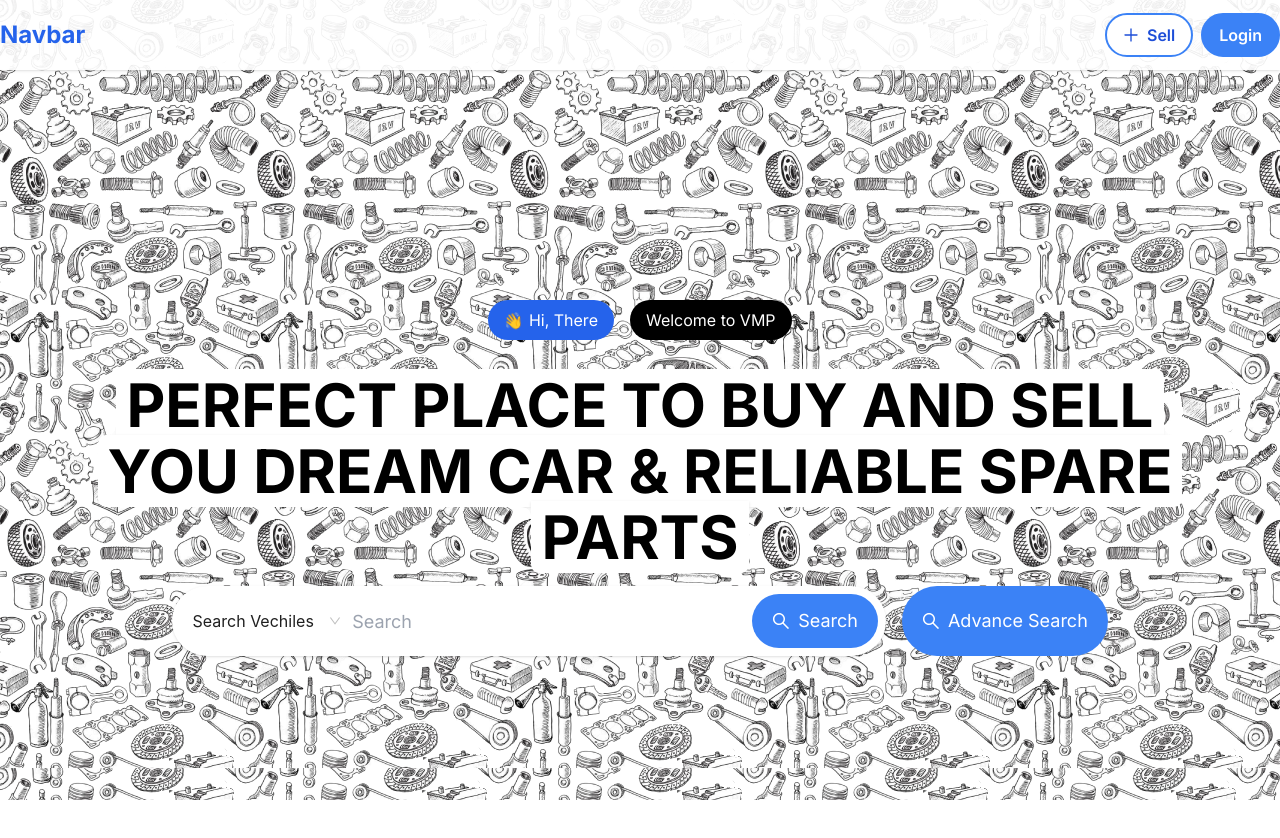
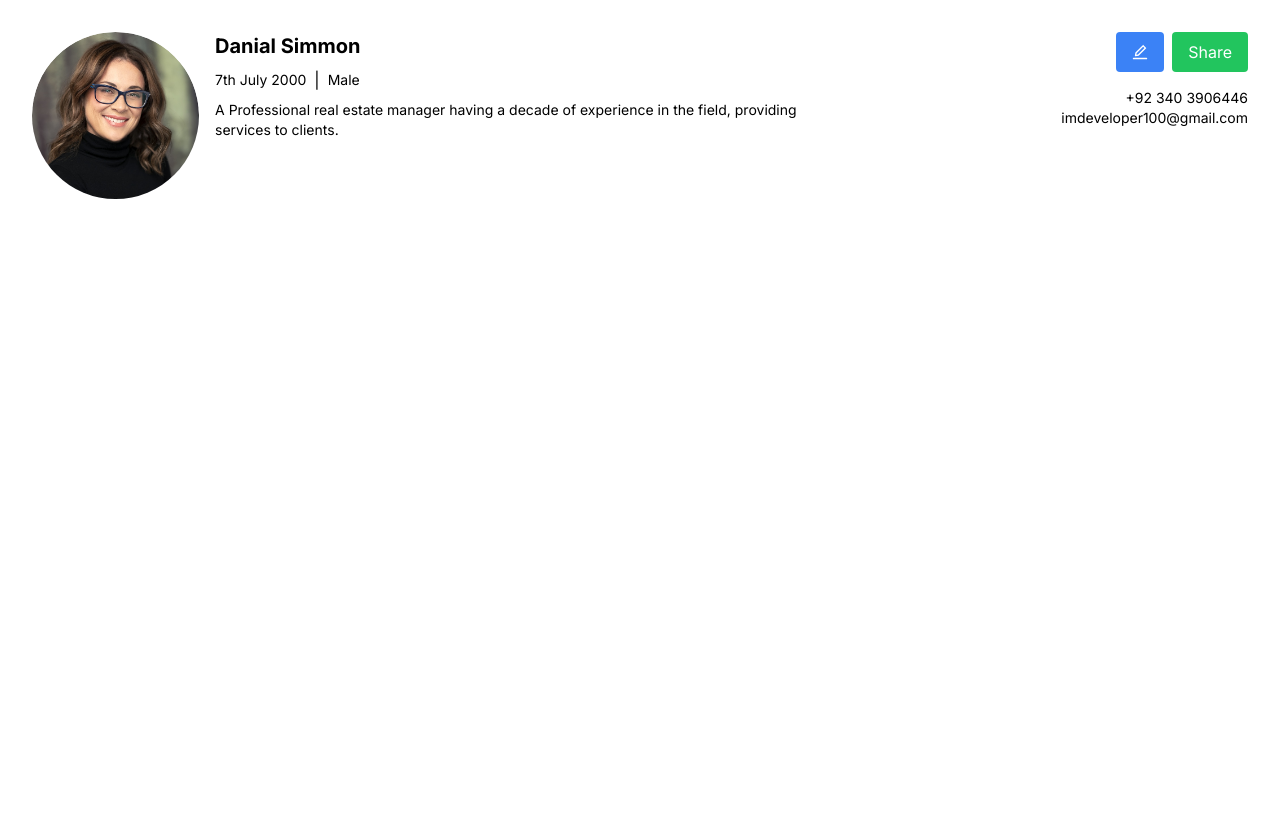
Before and after one commit to imdeveloper100/vmp, a Next.js app: page / in a window 1280 px wide. Shown: the top 838 px of the page. After the commit the page ends 800 px from the top, so only its background shows below. Built offline with nearby package versions, Linux system fonts and the light colour scheme.

Commit message:
Edit icon added

```diff
--- a/app/page.js
+++ b/app/page.js
@@ -19,8 +19,8 @@ export default function Home() {
       {/* <AdsPosting /> */}
       {/* <CarDetails /> */}
       {/* <AdsPostingLayout /> */}
-      {/* <UserProfile /> */}
-      <LandingPage />
+      {/* <LandingPage /> */}
+      <UserProfile />
 
 
     </>
--- a/app/profile/page.jsx
+++ b/app/profile/page.jsx
@@ -2,6 +2,8 @@
 import React from "react";
 import Image from "next/image";
 import { useState } from "react";
+
+import { EditOutlined } from '@ant-design/icons';
 
 const Dashboard = () => {
   const user = {
@@ -52,7 +54,7 @@ const Dashboard = () => {
             onClick={handleEdit}
             className="bg-blue-500 text-white px-4 py-2 rounded mr-2 md:flex-flow-cols"
           >
-            {isEditing ? "Save" : "Edit"}
+            {isEditing ? "Save" : <EditOutlined />}
           </button>
           <button
             onClick={handleShare}
```
